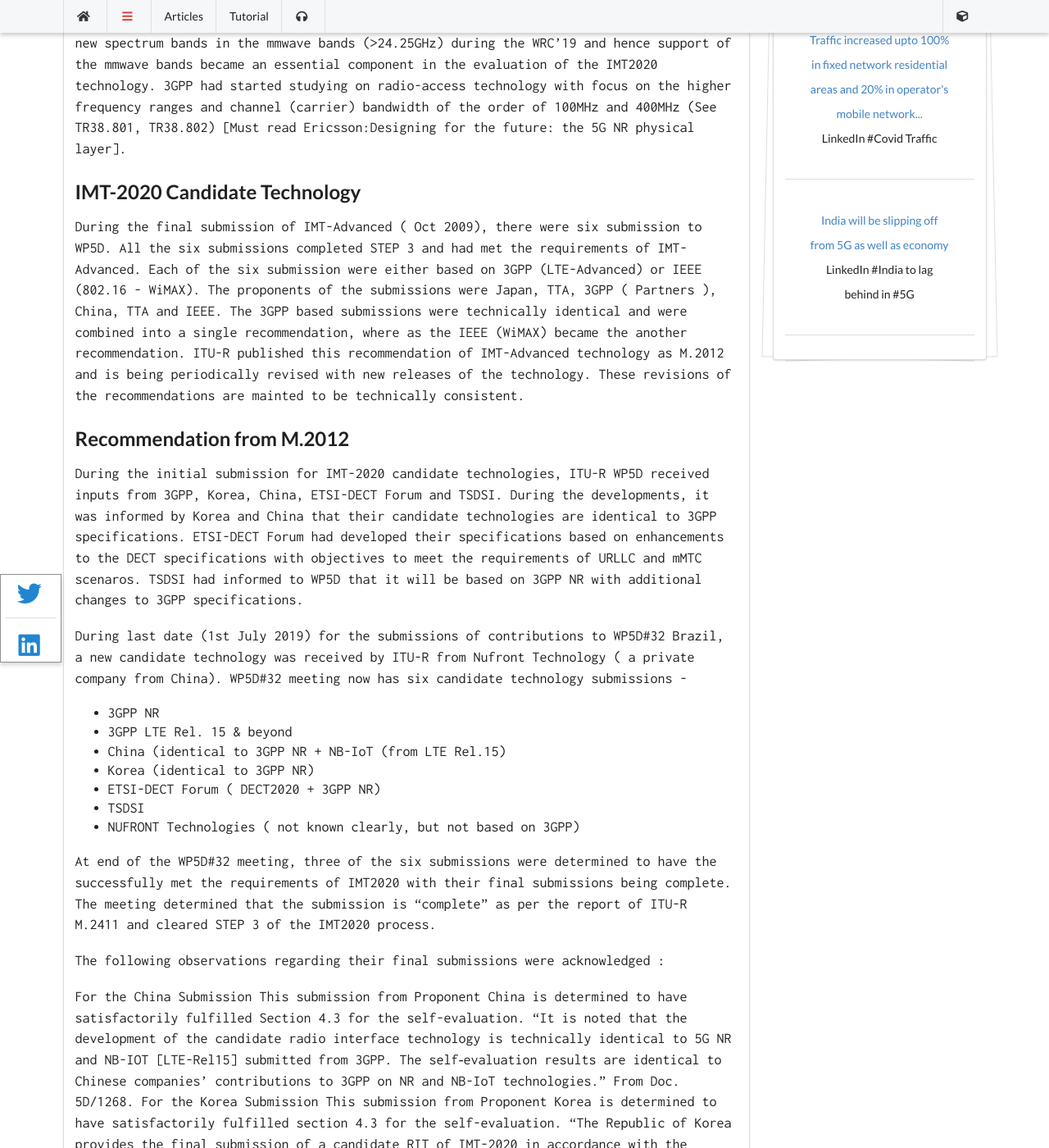
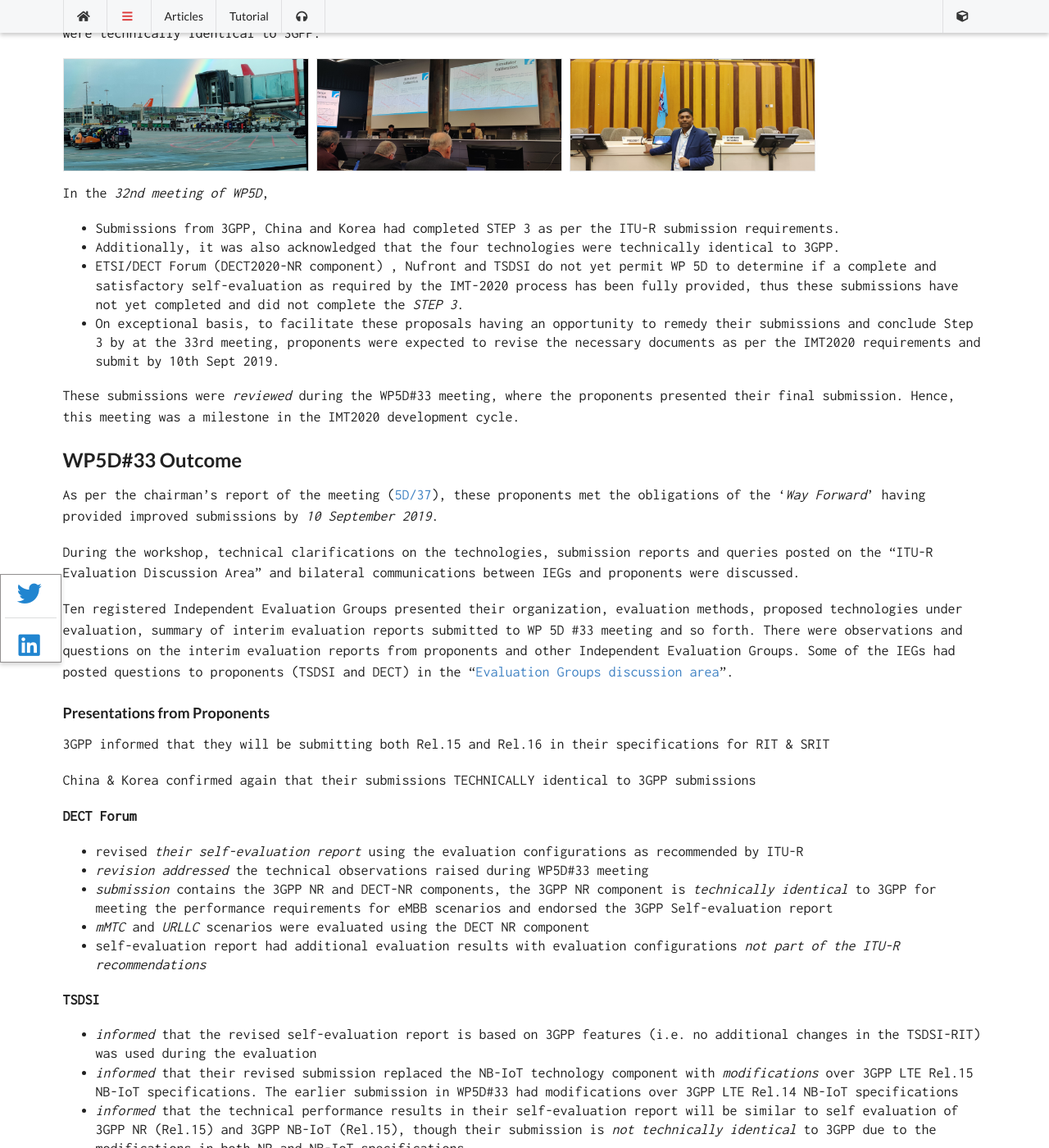
Before and after one commit to wiless/wiless.github.io, a Jekyll site: the page built from _articles/imt2020p2.md, in a window 1280 px wide and 1400 px high, scrolled down 1292 px. Shown: the whole window at 82% size. Built offline with Jekyll 4.4.1, drawn with Linux system fonts in a browser that asks for light colours; nearby versions of some CDN libraries; some web fonts are replaced; comment, search, counter and statistics services are not loaded; a style sheet for code colours, icons or effects is not loaded; some of the changed text lies outside the part shown.

Commit message:
Fixed imt2020 PART1 and part2\

```diff
--- a/_articles/imt2020p2.md
+++ b/_articles/imt2020p2.md
@@ -1,83 +1,110 @@
 ---
-layout: article
+layout: wide
 summary: Article on the development of IMT2020 in ITU-R (the official 5G). Personal views based on my participation and public documents
 title: IMT-2020 Development - Part 2 (Dec 2019)
 index: 1
-img: /imgs/brazilmeeting.jpg
+img: /imgs/genevadec2019.jpg
 
 ---
+
+{:imgclass: .ui .image .medium .bordered}
+
+##  IMT-2020 Development - Part 2 (Dec 2019)
+
+The recent meeting 10-13 Dec 2019 at Geneva was WP5D#33 and is an important milestone in the IMT2020 development process, where the WP5D concluded the  _Proposals IMT2020_  stage. Its christmas time in #Geneva. You can already see the lights prepared on the street.
+
+In my previous [post](/articles/imt2020p1.html), which was based on the outcome of the WP5D meeting in June 2019 at Brazil. The importance of this meeting (#32) can be noted from this ITU’s IMT2020 development timeline. The conclusion of the process "Proposals IMT-2020" could not be completed for some of the submissions.
+
+This meeting (#33) included a workshop, where the proponents and Independent evaluation groups were invited to present the submissions and evaluation results.
+
 ## Background
 
-Looking for part two of this article ? See IMT-2020 Development (part 1)
-
-ITU-R develops recommendation for every generation of the IMT specification that meets the requirement set by ITU-R. We have been commonly using the terms like 3G,4G and 5G, whose corresponding ITU names are IMT2000, IMT-Adv and IMT-2020. I am fortunate to witness the stages and the process of IMT2020 at ITU-R in the Working Party 5D meetings. One of the important milestone; among various stages before ITU-R developes a IMT2020 recommendation document is the final submission of candidate technologies that meet the technical performance requirements (M.2410) set by ITU-R was the recent meeting WP5D#32 at Brazil 9-17 July 2019.
-
-Beach behind the WP5D meeting hotel
-Boat ride organized by Brazil Administration
-Boat ride organized by Brazil Administration
-The current development cycle is for IMT-2020 (5G) specifications that will address the Framework and overall objectives IMT for 2020 and beyond (See M.2083). The vision document describes the three usage scenarios that IMT-2020 technology will address. These usage scenarios are enhanced mobile broadband (eMBB), Ultra-reliable and low latency communications (URLLC) and Massive machine type communications (mMTC). If you have been following the development in 5G or IMT2020, this is a well known depiction of these scenarios and typical example.
-
-No alt text provided for this image
+The proponents were expected to complete their submissions in WP5D#32 since WP5D#28 (about 20months). WP5D had received seven candidate technologies from six proponents. In the  _32nd meeting of WP5D_, the submissions from 3GPP, China and Korea had completed STEP 3 as per the ITU-R submission requirements. Additionally, it was also acknowledged that the four technologies were technically identical to 3GPP.
 
 
-As per the requirements any proponent who intends to submit a technology developed by them to be recommended by ITU-R as IMT2020 specification needs to undergo a well-definded process.
 
-The technology proponents need to self evaluate their technology (using simulation, analysis etc) for various test environments (system configurations). About 13 technical performances requirements need to be met, the proponents need to submit this self-evaluation report along with few other templates that describes various aspects of their technology (e.g Modulations, MIMO features, spectrum bands, bandwidths, mobility , inter-operability with other IMT systems). The candidate technologies which completes this submission clears STEP 3 of the ITU-R.
+![Zurich Airport Rainbow](/imgs/genevaairport.jpg)
+{: imgclass }
 
-The LTE Rel-9 developed during that time could not meet the IMT-Advanced requirements and 3GPP had to include significant features and improvements to develop LTE-Advanced (Rel.10) to fullfill the ITU-R requiements.
-This time, 3GPP did significant preparation for the IMT2020, 5G related work in 3GPP. ITU-R had new resolutions (WRC'15) to identify new spectrum bands in the mmwave bands (>24.25GHz) during the WRC'19 and hence support of the mmwave bands became an essential component in the evaluation of the IMT2020 technology. 3GPP had started studying on radio-access technology with focus on the higher frequency ranges and channel (carrier) bandwidth of the order of 100MHz and 400MHz (See TR38.801, TR38.802) [Must read Ericsson:Designing for the future: the 5G NR physical layer].
+![5GIF presenting at ITU](/imgs/geneva20195gif.jpg)
+{: imgclass}
 
-## IMT-2020 Candidate Technology
-
-During the final submission of IMT-Advanced ( Oct 2009), there were six submission to WP5D. All the six submissions completed STEP 3 and had met the requirements of IMT-Advanced. Each of the six submission were either based on 3GPP (LTE-Advanced) or IEEE (802.16 - WiMAX). The proponents of the submissions were Japan, TTA, 3GPP ( Partners ), China, TTA and IEEE. The 3GPP based submissions were technically identical and were combined into a single recommendation, where as the IEEE (WiMAX) became the another recommendation. ITU-R published this recommendation of IMT-Advanced technology as M.2012 and is being periodically revised with new releases of the technology. These revisions of the recommendations are mainted to be technically consistent.
-
-## Recommendation from M.2012
-During the initial submission for IMT-2020 candidate technologies, ITU-R WP5D received inputs from 3GPP, Korea, China, ETSI-DECT Forum and TSDSI. During the developments, it was informed by Korea and China that their candidate technologies are identical to 3GPP specifications. ETSI-DECT Forum had developed their specifications based on enhancements to the DECT specifications with objectives to meet the requirements of URLLC and mMTC scenaros. TSDSI had informed to WP5D that it will be based on 3GPP NR with additional changes to 3GPP specifications.
-
-During last date (1st July 2019) for the submissions of contributions to WP5D#32 Brazil, a new candidate technology was received by ITU-R from Nufront Technology ( a private company from China). WP5D#32 meeting now has six candidate technology submissions -
-
-- 3GPP NR
-- 3GPP LTE Rel. 15 & beyond
-- China (identical to 3GPP NR + NB-IoT (from LTE Rel.15)
-- Korea (identical to 3GPP NR)
-- ETSI-DECT Forum ( DECT2020 + 3GPP NR)
-- TSDSI
-- NUFRONT Technologies ( not known clearly, but not based on 3GPP)
+![Meeting room](/imgs/geneva2019memories.jpg)
+{: imgclass}
 
 
-At end of the WP5D#32 meeting, three of the six submissions were determined to have the successfully met the requirements of IMT2020 with their final submissions being complete. The meeting determined that the submission is "complete" as per the report of ITU-R M.2411 and cleared STEP 3 of the IMT2020 process.
-
-The following observations regarding their final submissions were acknowledged :
-
-For the China Submission
-This submission from Proponent China is determined to have satisfactorily fulfilled Section 4.3 for the self-evaluation.
-“It is noted that the development of the candidate radio interface technology is technically identical to 5G NR and NB-IOT [LTE-Rel15] submitted from 3GPP. The self‑evaluation results are identical to Chinese companies’ contributions to 3GPP on NR and NB-IoT technologies.” From Doc. 5D/1268.
-For the Korea Submission
-This submission from Proponent Korea is determined to have satisfactorily fulfilled section 4.3 for the self-evaluation.
-“The Republic of Korea provides the final submission of a candidate RIT of IMT-2020 in accordance with the latest 3GPP New Radio (NR) Technical Specifications (Release 15 and 16)” from Document 5D/1233.
-For the remaining three submissions ETSI & DECT Forum, TSDSI and NuFront technologies, this WP5D#32 meeting could not yet determine whether the submissions were "complete" as per ITU-R M.2411. A wayforward [ 22 ] was agreed towards finalization of this determination [of completion]. This will be addressed in the 33rd meeting of WP5D (Dec 2019).
-
-All the three proponents received an one-time exceptional extension to submit their submissions by 10th Sept 2019. These submissions will be reviewed in the WP5D#33 meeting for the finalization of determination.
 
 
-## Upcoming stages
+In the  _32nd meeting of WP5D_,
 
-Given that the final submissions of those which are complete is available (3GPP, China and Korea) and the remaining three (DECT, TSDSI and NUFRONT) would be available by 10th Sept 2019. The Independent evaluation groups (IEG) will be able to understand and assess the technical features of these candidate technologies. Indepedent evaluations groups can decide to select any of these candidate technology submission(s) for evaluation, assess if they meet the ITU-R technical performance requirements. The IEG will submit their evaluation report as well as can share additional insight about these technologies which will help the development of the final recommendation of all candidate technologies (after clearing STEP 3).
+-   Submissions from 3GPP, China and Korea had completed STEP 3 as per the ITU-R submission requirements.
+-   Additionally, it was also acknowledged that the four technologies were technically identical to 3GPP.
+-   ETSI/DECT Forum (DECT2020-NR component) , Nufront and TSDSI do not yet permit WP 5D to determine if a complete and satisfactory self-evaluation as required by the IMT-2020 process has been fully provided, thus these submissions have not yet completed and did not complete the  _STEP 3_.
+-   On exceptional basis, to facilitate these proposals having an opportunity to remedy their submissions and conclude Step 3 by at the 33rd meeting, proponents were expected to revise the necessary documents as per the IMT2020 requirements and submit by  10th Sept 2019.
 
-See part 2 of the Article - https://www.linkedin.com/pulse/imt2020-development-part-2-dr-sendil-kumar/
+These submissions were  _reviewed_  during the WP5D#33 meeting, where the proponents presented their final submission. Hence, this meeting was a milestone in the IMT2020 development cycle.
 
-### References
-The submission documents of the candidate technologies, acknowledgement and the technical observations made during the meeting on the submissions will be available here (public access).
+## WP5D#33 Outcome
 
-### List of IMT.2020 (public access) Documents (https://www.itu.int/md/R15-IMT.2020-C)
+As per the chairman’s report of the meeting ([5D/37](https://www.itu.int/md/R19-WP5D-C-0037/en)), these proponents met the obligations of the ‘_Way Forward_’ having provided improved submissions by  _10 September 2019_.
 
-- `IMT-2020/13` Acknowledgement of candidate SRIT submission from 3GPP proponent under Step 3 of the IMT-2020 process (WP5D Technical Observations - 23)
-- `[14]`    Acknowledgement of candidate RIT submission from 3GPP proponent Step 3 of the IMT-2020 process
+During the workshop, technical clarifications on the technologies, submission reports and queries posted on the “ITU-R Evaluation Discussion Area” and bilateral communications between IEGs and proponents were discussed.
 
-- `[ 15 ]`    Acknowledgement of candidate RIT submission from China (People's Republic of) under Step 3 of the IMT-2020 process  (WP5D Technical Observations - [ 24 ])
+Ten registered Independent Evaluation Groups presented their organization, evaluation methods, proposed technologies under evaluation, summary of interim evaluation reports submitted to WP 5D #33 meeting and so forth. There were observations and questions on the interim evaluation reports from proponents and other Independent Evaluation Groups. Some of the IEGs had posted questions to proponents (TSDSI and DECT) in the “[Evaluation Groups discussion area](https://extranet.itu.int/itu-r/imt2020-evalgroup/SitePages/Home.aspx)”.
 
-[16] Ack of RIT submission from Korea (Republic of) under Step 3 of the IMT-2020 process (Technical Observations -[25 ])
 
-[17] Ack of SRIT submission from ETSI (TC DECT) and DECT Forum under Step 3 of the IMT-2020 process   (WP5D Technical Observations - [26]
-[18] Ack of RIT submission from Nufront under Step 3 of the IMT-2020 process (WP5D Technical Observations - [ 27 ] )
-[19] Ack of candidate RIT submission from TSDSI under Step 3 of the IMT- 2020 process (WP5D Technical Observations - [28] )
+### Presentations from Proponents
+
+3GPP informed that they will be submitting both Rel.15 and Rel.16 in their specifications for RIT & SRIT
+
+China & Korea confirmed again that their submissions TECHNICALLY identical to 3GPP submissions
+
+**DECT Forum**
+
+-   revised  _their self-evaluation report_  using the evaluation configurations as recommended by ITU-R
+-   _revision addressed_  the technical observations raised during WP5D#33 meeting
+-   _submission_  contains the 3GPP NR and DECT-NR components, the 3GPP NR component is  _technically identical_  to 3GPP for meeting the performance requirements for eMBB scenarios and endorsed the 3GPP Self-evaluation report
+-   _mMTC_  and  _URLLC_  scenarios were evaluated using the DECT NR component
+-   self-evaluation report had additional evaluation results with evaluation configurations  _not part of the ITU-R recommendations_
+
+**TSDSI**
+
+-   _informed_  that the revised self-evaluation report is based on 3GPP features (i.e. no additional changes in the TSDSI-RIT) was used during the evaluation
+-   _informed_  that their revised submission replaced the NB-IoT technology component with  _modifications_  over 3GPP LTE Rel.15 NB-IoT specifications. The earlier submission in WP5D#33 had modifications over 3GPP LTE Rel.14 NB-IoT specifications
+-   _informed_ that the technical performance results in their self-evaluation report will be similar to self evaluation of 3GPP NR (Rel.15) and 3GPP NB-IoT (Rel.15), though their submission is  _not technically identical_  to 3GPP due to the modifications in both NR and NB-IoT specifications
+
+**NuFront (EUHT)**
+
+-   OFDM based TDD only system, with subcarrier spacing 19.53KHz, 39.0625KHz, 78.125KHz, 390.625 kHz (for mmWave) ( unlike 3GPP NR)
+-   Single technology component for all the scenarios - eMBB, mMTC and URLLC
+-   Supports  _variable frame length_  from 0.1ms to 14ms ( unlike 3GPP NR)
+-   _revision_  includes updates in the Characteristic templates, Compliance templates and Self-evaluation report
+-   specifications are completely different than existing, deployed cellular IMT technologies 3GPP LTE and NR
+
+![No alt text provided for this image](https://media-exp1.licdn.com/dms/image/C5112AQHg_XFWOKVvbg/article-inline_image-shrink_1000_1488/0?e=1605139200&v=beta&t=SQW3qWNdkM0rVK_FbbCjWzUR05xm5McSE4sBjFLnN0k){: .ui .bordered .image .fluid}
+
+----
+
+## Step 3 – Submission/reception of the RIT and SRIT proposals and acknowledgement of receipt
+
+> The submission of each candidate RIT or SRIT must include completed templates (these templates are provided in Report ITU-R_ [_M.2411-0_](https://www.itu.int/pub/R-REP-M.2411-2017)_, together with any additional inputs which the proponent may consider relevant to the evaluation._
+
+> Each proposal must indicate the version of the minimum technical performance requirements and evaluation criteria of the IMT-2020 currently in force that it is intended for and make reference to the associated requirements._
+
+> The entity that proposes a candidate RIT or SRIT to the ITU-R (the proponent) shall include with it either an initial self-evaluation or the proponents’ endorsement of an initial evaluation submitted by another entity. The submission will not be considered complete without an initial self-evaluation or the proponents’ endorsement of an initial evaluation submitted by another entity._
+
+Based on the description of Step 3,  **all the candidates were considered to clear STEP 3**  of the IMT2020 process
+
+## Next Step
+
+> Step 4 – Evaluation of candidate RITs or SRITs by independent evaluation groups
+
+-   _Candidate RITs or SRITs will be evaluated._
+-   _The evaluation reports from Independent Evaluation Groups will be considered in the development of the ITU-R Recommendation describing the radio interface specifications._
+-   _In this step the candidate RITs or SRITs will be assessed based on Report ITU-R_ [_M.2411-0_](https://www.itu.int/pub/R-REP-M.2411-2017) _._
+-   _If necessary, additional evaluation methodologies may be developed by each independent evaluation group to complement the evaluation guidelines in Report ITU-R_ [_M.2411-0_](https://www.itu.int/pub/R-REP-M.2411-2017)_. Any such additional methodology should be shared between independent evaluation groups and sent to the BR for information to facilitate consideration of the evaluation results by ITU-R._
+-   _Coordination between independent evaluation groups is strongly encouraged to facilitate comparison and consistency of results, to assist ITU-R in developing an understanding of differences in evaluation results achieved by the independent evaluation groups and to form some preliminary consensus on the evaluation results._
+
+**_Next meeting is scheduled between 19-26 Feb 2020 at Geneva._**
+
+The conclusion from the next meeting (#34) will give a better understanding of these candidate technologies which have been independently assessed.
--- a/_layouts/wide.html
+++ b/_layouts/wide.html
@@ -11,7 +11,10 @@
 
     <div class="ui container">
    {% include socialbar.html %}
+   <img class="ui fluid bordered image" src="{{page.img}}">
+   <br>
                              <div class="contentfont">
+
                                 {{content}}
                             </div>
     </div>
```
Also changed, not shown: _articles/5gtimeline.md (+1 -1 lines), _articles/imt2020p1.md (+40 -17 lines), _articles/markdown.md (+6 -0 lines), imgs/geneva20195gif.jpg (added), imgs/geneva2019memories.jpg (added), imgs/genevaairport.jpg (added), imgs/genevadec2019.jpg (added).
